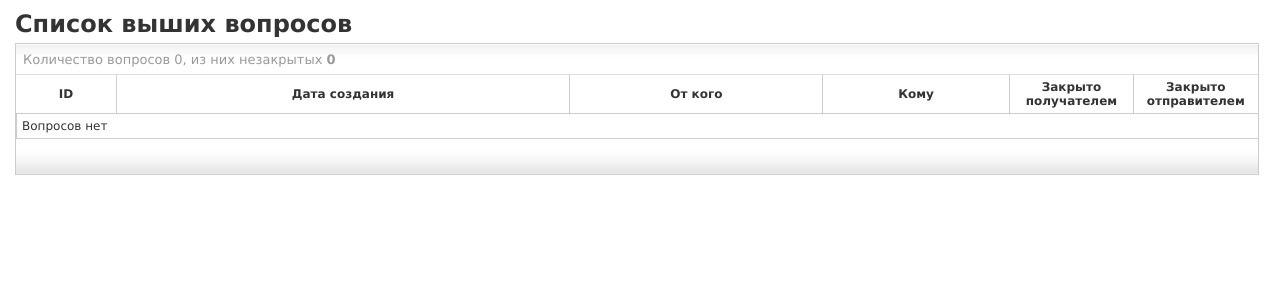
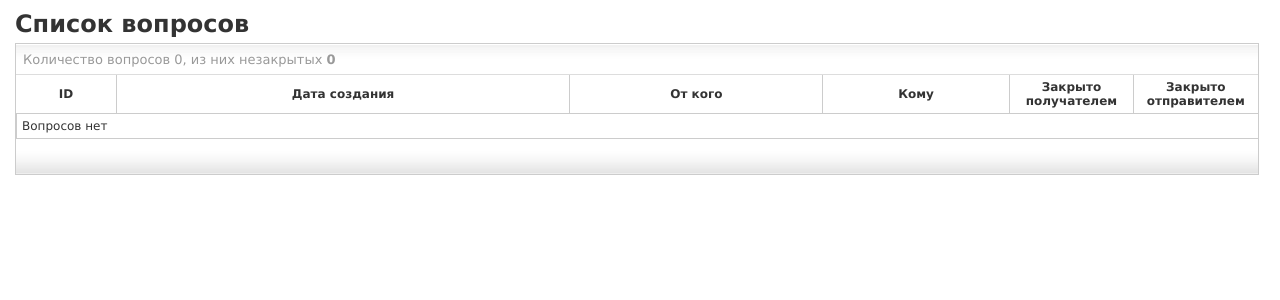
Before and after one commit to Alexandrov-Michael/helpdesk, a Django app: page / in a window 1280 px wide. Shown: the part 89-389 px from the top of the page. Run offline with Django 3.2, Linux system fonts and the light colour scheme; the visitor is signed in with stand-in values (Sample User, id 1); data that the repository does not hold is empty.

Commit message:
изменил ошибку на главной

```diff
--- a/project/proj/templates/main.html
+++ b/project/proj/templates/main.html
@@ -69,7 +69,7 @@
     </div><!--header-->
     <div id='content'>
         {% block content %}
-        <h1>Список выших вопросов</h1>
+        <h1>Список вопросов</h1>
         <div id='tableDivWrop'></div>
         {% endblock %}
     </div><!--content-->
```
